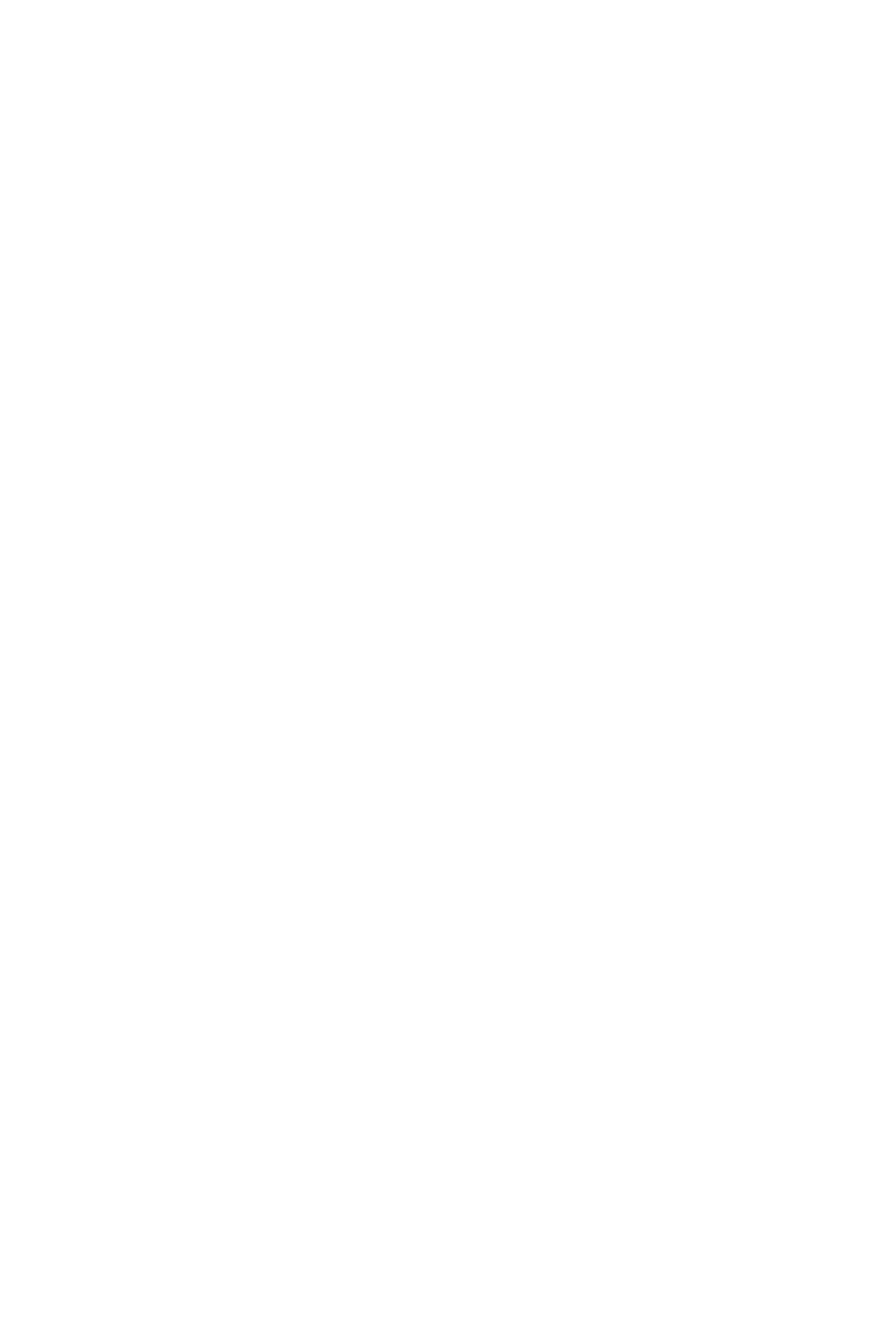
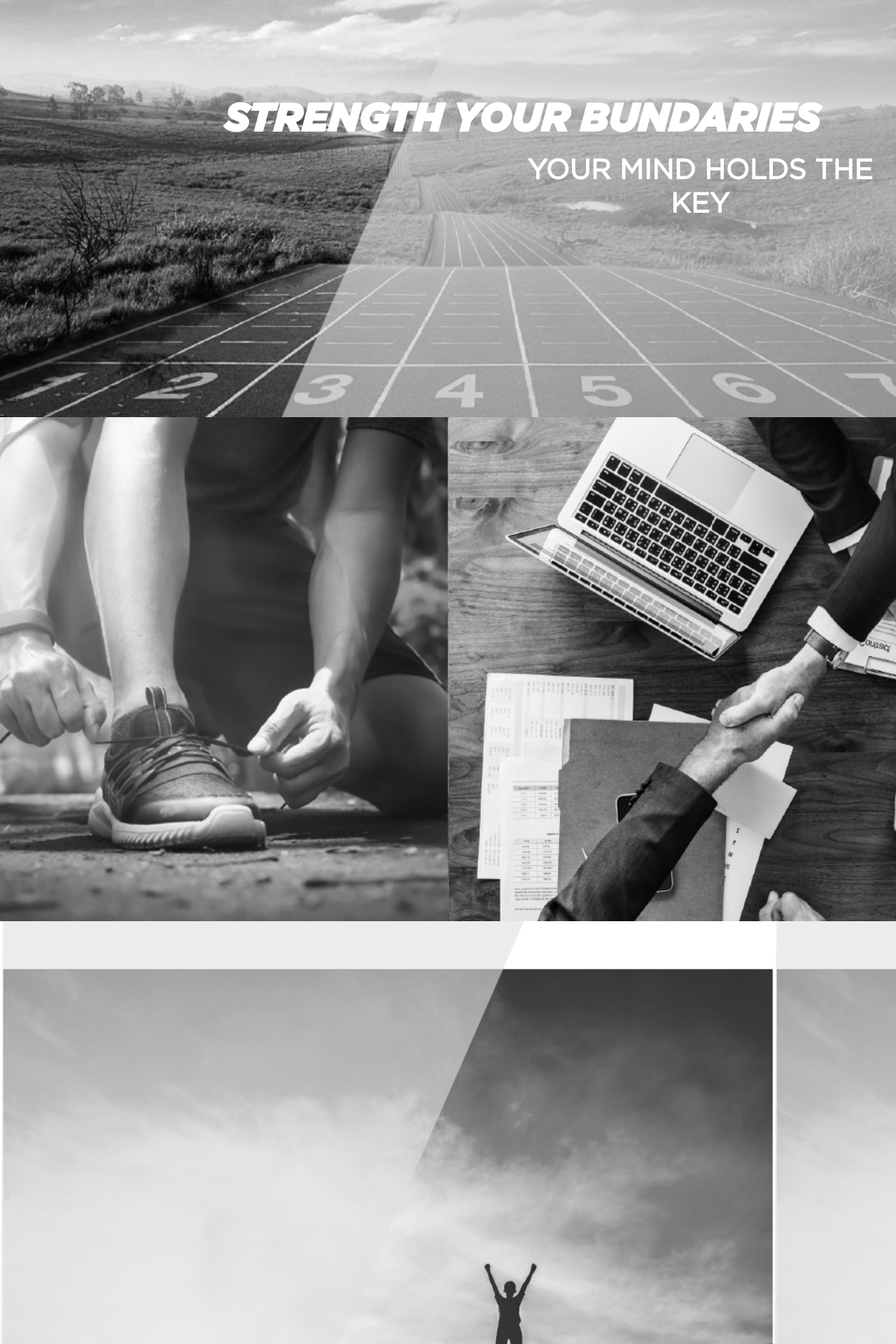
Before and after one commit to borigendiego/inspir-performance, a React (Create React App) app: page / in a window 1280 px wide. Shown: the part 300-2220 px from the top of the page at 70% size. Before the commit the page ends 800 px from the top, so only its background shows below. Built offline with nearby package versions, Linux system fonts and the light colour scheme.

Commit message:
Structure

```diff
--- a/src/App.js
+++ b/src/App.js
@@ -11,6 +11,8 @@ function App() {
     <div className="App">
       <Header />
       <Home />
+      <Performance />
+      <Contact />
     </div>
   );
 }
--- /dev/null
+++ b/src/components/contact/contact.scss
@@ -0,0 +1,5 @@
+.contact-section {
+  background-image: url('../../assets/images/contact-fondo-transparencia.png');
+  background-size: contain;
+  height: 100vh;
+}
--- a/src/components/contact/index.js
+++ b/src/components/contact/index.js
@@ -0,0 +1,12 @@
+import React from 'react';
+import './contact.scss'
+
+const Contact = () => {
+    return(
+        <div className={'contact-section'}>
+
+        </div>
+    )
+};
+
+export default Contact
--- a/src/components/home/home.scss
+++ b/src/components/home/home.scss
@@ -1,3 +1,25 @@
+@import '../../css/variables';
+
 .home-wrapper {
   background-image: url('../../assets/images/banner_fondo_1_con_transparencia.png');
+  background-size: cover;
+  height: 100vh;
+  align-items: center;
+  justify-content: center;
 }
+.home-title-one {
+  font-family: $text-font-family;
+  color: #FFF;
+  font-size: 3.5rem;
+  position: absolute;
+  top: 50vh;
+  left: 40vh;
+}
+.home-title-two {
+  font-family: $book-font-family;
+  color: #FFF;
+  font-size: 2.5rem;
+  position: absolute;
+  top: 60vh;
+  left: 90vh;
+}
--- a/src/components/home/index.js
+++ b/src/components/home/index.js
@@ -4,8 +4,8 @@ import './home.scss';
 const Home = () => {
     return(
         <div className={'home-wrapper'}>
-            <h1>STRENGTH YOUR BUNDARIES</h1>
-            <h3>YOUR MIND HOLDS THE KEY</h3>
+            <h1 className={'home-title-one'}>STRENGTH YOUR BUNDARIES</h1>
+            <h3 className={'home-title-two'}>YOUR MIND HOLDS THE KEY</h3>
         </div>
     )
 };
--- a/src/components/performance/index.js
+++ b/src/components/performance/index.js
@@ -0,0 +1,12 @@
+import React from 'react';
+import './performance.scss';
+
+const Performance = () => {
+    return(
+        <div className={'performance-section'}>
+
+        </div>
+    )
+};
+
+export default Performance
--- /dev/null
+++ b/src/components/performance/performance.scss
@@ -0,0 +1,5 @@
+.performance-section {
+  height: 90vh;
+  background-image: url('../../assets/images/performance.png');
+  background-size: cover;
+}
--- a/src/css/variables.scss
+++ b/src/css/variables.scss
@@ -2,3 +2,27 @@
 
 $main-red: #B52127;
 $main-blue: #1D386C;
+
+//Fonts
+$text-font-family: 'Gotham black italic';
+$medium-font-family: 'Gotham medium';
+$book-font-family: 'Gotham book';
+
+@font-face {
+  font-family: 'Gotham book';
+  font-style: normal;
+  font-weight: 400;
+  src: url('../assets/fonts/Gotham-Book.otf');
+}
+@font-face {
+  font-family: 'Gotham black italic';
+  font-style: normal;
+  font-weight: 400;
+  src: url('../assets/fonts/Gotham-BlackIta.otf');
+}
+@font-face {
+  font-family: 'Gotham medium';
+  font-style: normal;
+  font-weight: 400;
+  src: url('../assets/fonts/Gotham-Medium.otf');
+}
```
Also changed, not shown: src/assets/images/performance.png (added).
